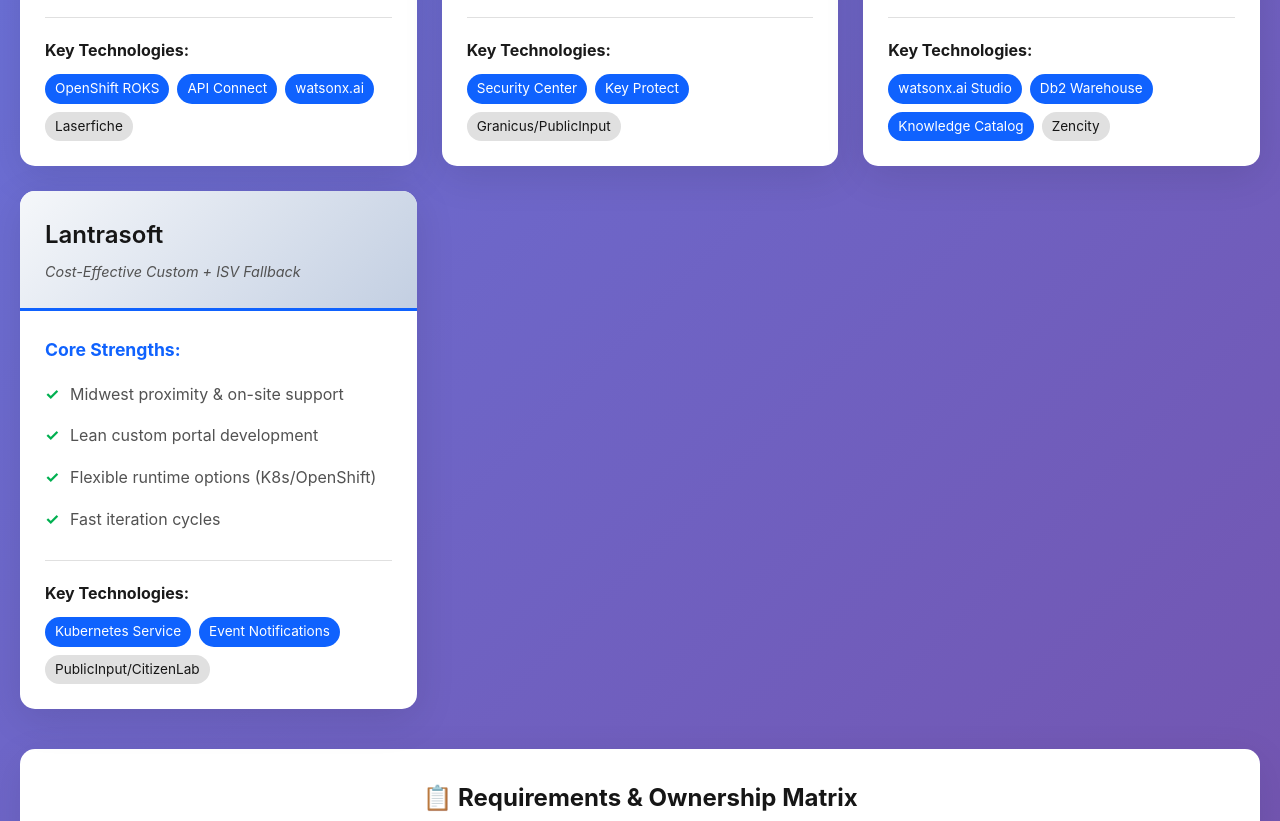
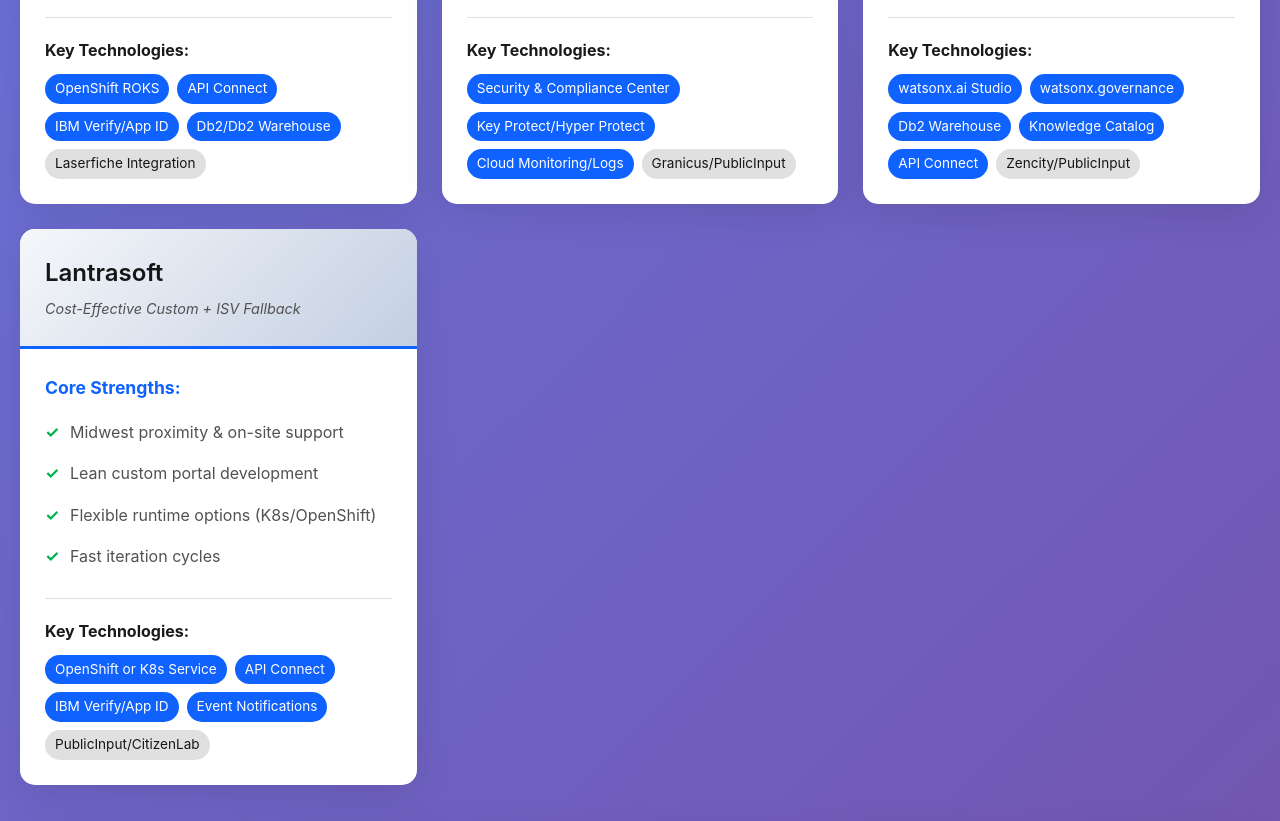
Before and after one commit to sm911/owosso-rfp, a plain HTML site: page index.html in a window 1280 px wide. Shown: the part 1223-2044 px from the top of the page. Drawn offline with Linux system fonts and the light colour scheme.

Commit message:
Add files via upload

```diff
--- a/index.html
+++ b/index.html
@@ -478,8 +478,9 @@
                             <div class="tech-badges">
                                 <span class="tech-badge ibm">OpenShift ROKS</span>
                                 <span class="tech-badge ibm">API Connect</span>
-                                <span class="tech-badge ibm">watsonx.ai</span>
-                                <span class="tech-badge">Laserfiche</span>
+                                <span class="tech-badge ibm">IBM Verify/App ID</span>
+                                <span class="tech-badge ibm">Db2/Db2 Warehouse</span>
+                                <span class="tech-badge">Laserfiche Integration</span>
                             </div>
                         </div>
                     </div>
@@ -503,8 +504,9 @@
                         <div class="partner-tech">
                             <strong>Key Technologies:</strong>
                             <div class="tech-badges">
-                                <span class="tech-badge ibm">Security Center</span>
-                                <span class="tech-badge ibm">Key Protect</span>
+                                <span class="tech-badge ibm">Security & Compliance Center</span>
+                                <span class="tech-badge ibm">Key Protect/Hyper Protect</span>
+                                <span class="tech-badge ibm">Cloud Monitoring/Logs</span>
                                 <span class="tech-badge">Granicus/PublicInput</span>
                             </div>
                         </div>
@@ -530,9 +532,11 @@
                             <strong>Key Technologies:</strong>
                             <div class="tech-badges">
                                 <span class="tech-badge ibm">watsonx.ai Studio</span>
+                                <span class="tech-badge ibm">watsonx.governance</span>
                                 <span class="tech-badge ibm">Db2 Warehouse</span>
                                 <span class="tech-badge ibm">Knowledge Catalog</span>
-                                <span class="tech-badge">Zencity</span>
+                                <span class="tech-badge ibm">API Connect</span>
+                                <span class="tech-badge">Zencity/PublicInput</span>
                             </div>
                         </div>
                     </div>
@@ -556,7 +560,9 @@
                         <div class="partner-tech">
                             <strong>Key Technologies:</strong>
                             <div class="tech-badges">
-                                <span class="tech-badge ibm">Kubernetes Service</span>
+                                <span class="tech-badge ibm">OpenShift or K8s Service</span>
+                                <span class="tech-badge ibm">API Connect</span>
+                                <span class="tech-badge ibm">IBM Verify/App ID</span>
                                 <span class="tech-badge ibm">Event Notifications</span>
                                 <span class="tech-badge">PublicInput/CitizenLab</span>
                             </div>
```
